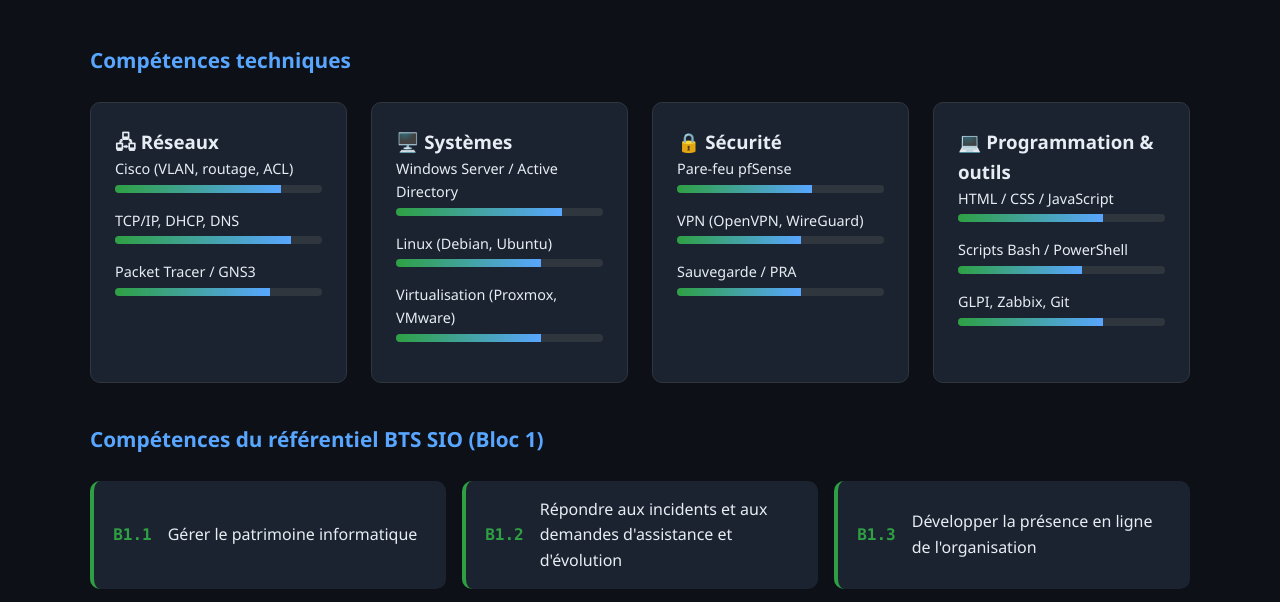
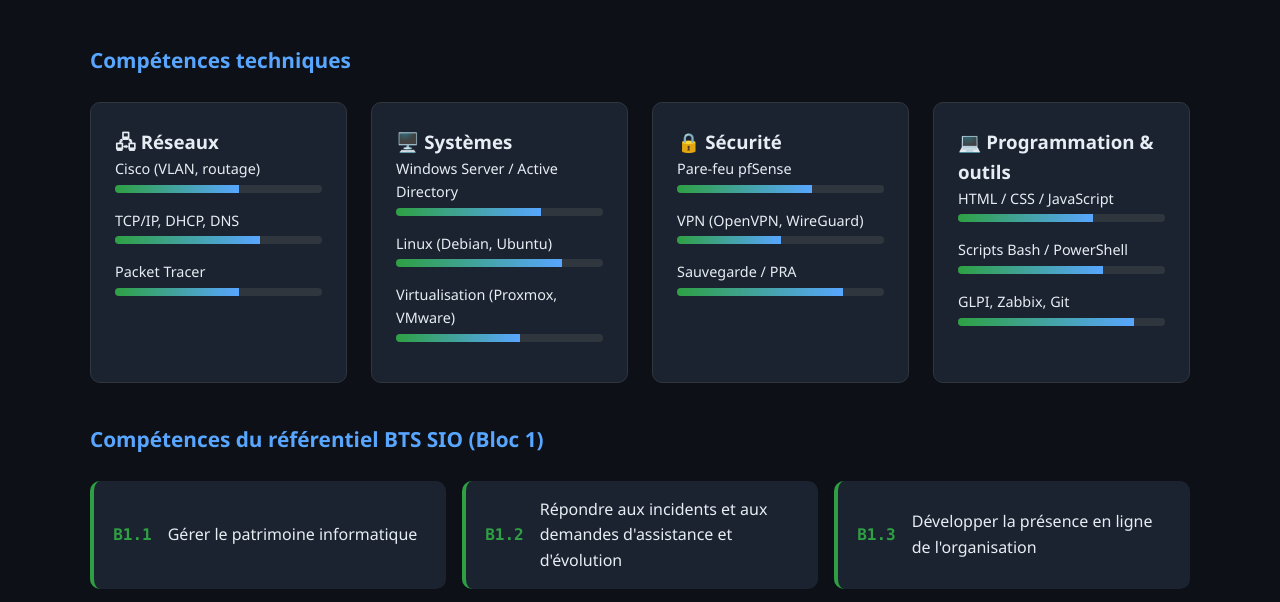
Before and after one commit to alwenna-perret/alwenna-perret.github.io, a plain HTML site: page competences.html in a window 1280 px wide. Shown: the part 196-798 px from the top of the page. Drawn offline with Linux system fonts and the light colour scheme.

Commit message:
Add files via upload

```diff
--- a/competences.html
+++ b/competences.html
@@ -22,7 +22,7 @@
         <li><a href="alternance.html">Alternance</a></li>
         <li><a href="veille.html">Veille</a></li>
         <li><a href="contact.html">Contact</a></li>
-        <li><a href="Cv Alternance.pdf" download="Cv Alternance.pdf" class="nav-cv">⬇ CV</a></li>
+        <li><a href="CvAlternance.pdf" download="CvAlternance.pdf" class="nav-cv">⬇ CV</a></li>
       </ul>
     </nav>
   </header>
@@ -37,27 +37,27 @@
         <div class="skills-grid">
           <div class="skill-card">
             <h3>🖧 Réseaux</h3>
-            <div class="skill"><span>Cisco (VLAN, routage, ACL)</span><div class="bar"><div class="fill" data-level="80"></div></div></div>
-            <div class="skill"><span>TCP/IP, DHCP, DNS</span><div class="bar"><div class="fill" data-level="85"></div></div></div>
-            <div class="skill"><span>Packet Tracer / GNS3</span><div class="bar"><div class="fill" data-level="75"></div></div></div>
+            <div class="skill"><span>Cisco (VLAN, routage)</span><div class="bar"><div class="fill" data-level="60"></div></div></div>
+            <div class="skill"><span>TCP/IP, DHCP, DNS</span><div class="bar"><div class="fill" data-level="70"></div></div></div>
+            <div class="skill"><span>Packet Tracer </span><div class="bar"><div class="fill" data-level="60"></div></div></div>
           </div>
           <div class="skill-card">
             <h3>🖥️ Systèmes</h3>
-            <div class="skill"><span>Windows Server / Active Directory</span><div class="bar"><div class="fill" data-level="80"></div></div></div>
-            <div class="skill"><span>Linux (Debian, Ubuntu)</span><div class="bar"><div class="fill" data-level="70"></div></div></div>
-            <div class="skill"><span>Virtualisation (Proxmox, VMware)</span><div class="bar"><div class="fill" data-level="70"></div></div></div>
+            <div class="skill"><span>Windows Server / Active Directory</span><div class="bar"><div class="fill" data-level="70"></div></div></div>
+            <div class="skill"><span>Linux (Debian, Ubuntu)</span><div class="bar"><div class="fill" data-level="80"></div></div></div>
+            <div class="skill"><span>Virtualisation (Proxmox, VMware)</span><div class="bar"><div class="fill" data-level="60"></div></div></div>
           </div>
           <div class="skill-card">
             <h3>🔒 Sécurité</h3>
             <div class="skill"><span>Pare-feu pfSense</span><div class="bar"><div class="fill" data-level="65"></div></div></div>
-            <div class="skill"><span>VPN (OpenVPN, WireGuard)</span><div class="bar"><div class="fill" data-level="60"></div></div></div>
-            <div class="skill"><span>Sauvegarde / PRA</span><div class="bar"><div class="fill" data-level="60"></div></div></div>
+            <div class="skill"><span>VPN (OpenVPN, WireGuard)</span><div class="bar"><div class="fill" data-level="50"></div></div></div>
+            <div class="skill"><span>Sauvegarde / PRA</span><div class="bar"><div class="fill" data-level="80"></div></div></div>
           </div>
           <div class="skill-card">
             <h3>💻 Programmation & outils</h3>
-            <div class="skill"><span>HTML / CSS / JavaScript</span><div class="bar"><div class="fill" data-level="70"></div></div></div>
-            <div class="skill"><span>Scripts Bash / PowerShell</span><div class="bar"><div class="fill" data-level="60"></div></div></div>
-            <div class="skill"><span>GLPI, Zabbix, Git</span><div class="bar"><div class="fill" data-level="70"></div></div></div>
+            <div class="skill"><span>HTML / CSS / JavaScript</span><div class="bar"><div class="fill" data-level="65"></div></div></div>
+            <div class="skill"><span>Scripts Bash / PowerShell</span><div class="bar"><div class="fill" data-level="70"></div></div></div>
+            <div class="skill"><span>GLPI, Zabbix, Git</span><div class="bar"><div class="fill" data-level="85"></div></div></div>
           </div>
         </div>
 
```
Also changed, not shown: alternance.html (+1 -1 lines), contact.html (+1 -1 lines), index.html (+1 -1 lines), projets.html (+1 -1 lines), veille.html (+1 -1 lines), 1 other file.
